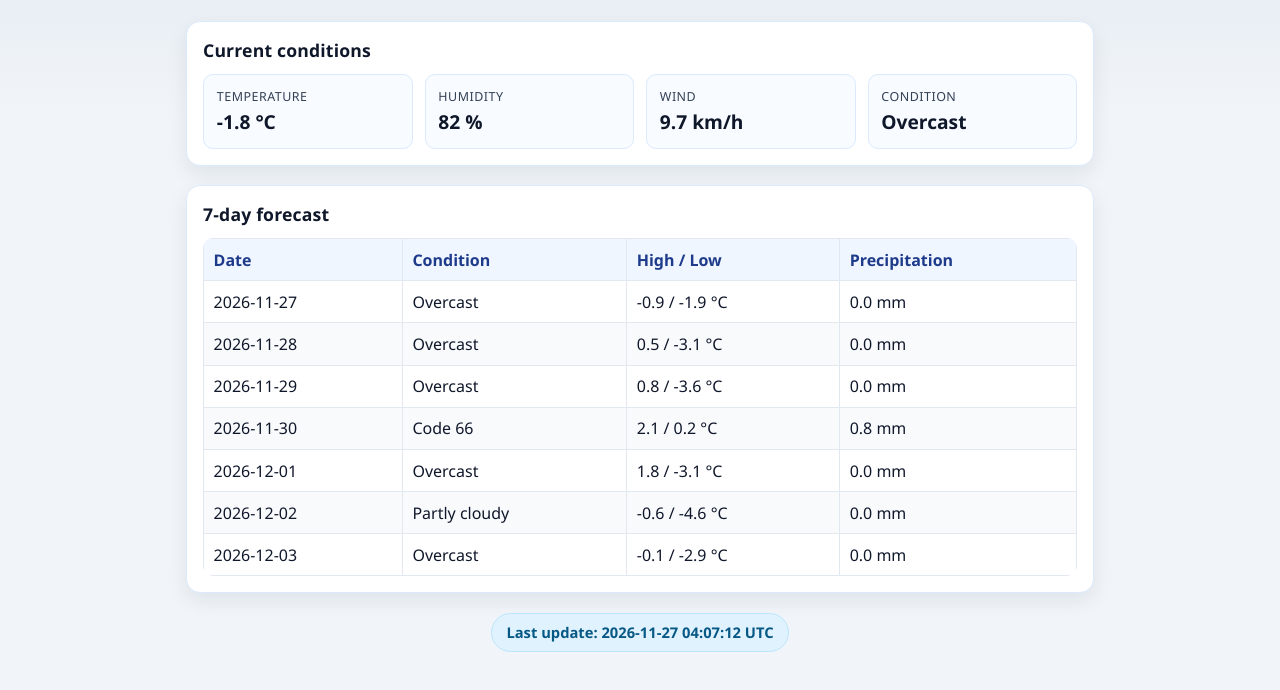
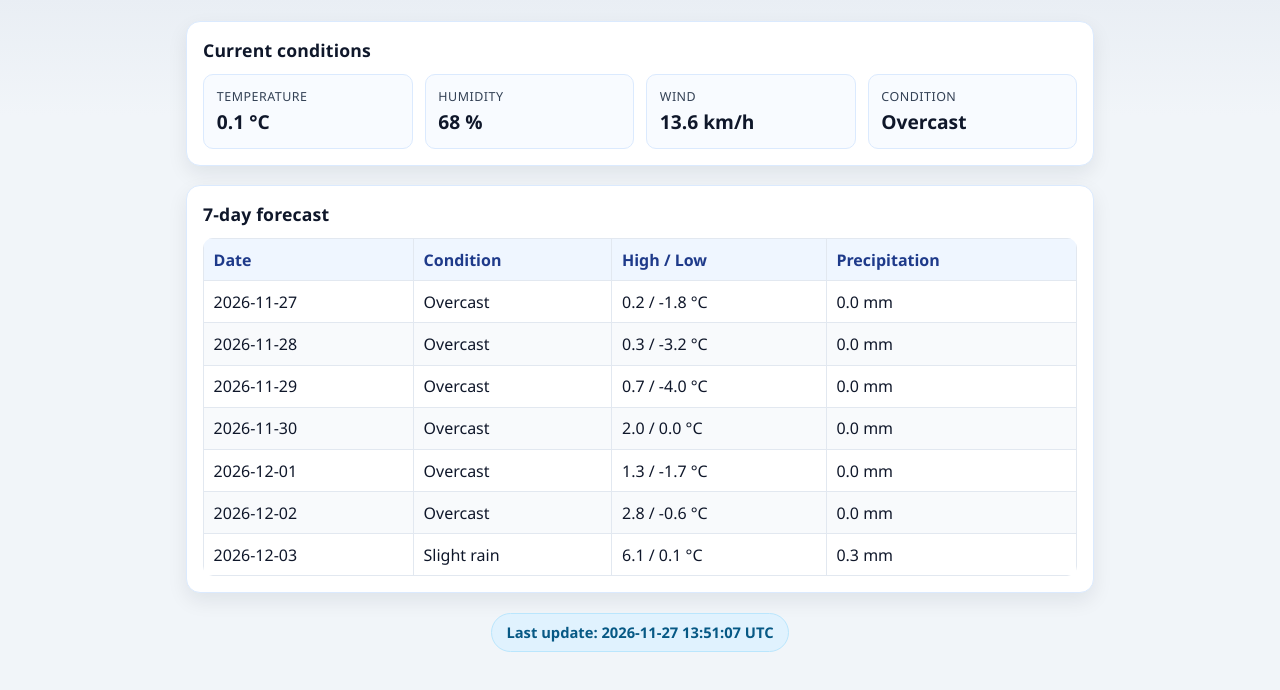
Before and after one commit to mustiego2001-commits/PRACA, a plain HTML site: page index.html in a window 1280 px wide. Shown: the part 104-794 px from the top of the page. Drawn offline with Linux system fonts and the light colour scheme.

Commit message:
chore: refresh weather dashboard data

```diff
--- a/index.html
+++ b/index.html
@@ -111,9 +111,9 @@
     <section class="panel">
       <h2>Current conditions</h2>
       <div class="cards">
-        <div class="card"><div class="label">Temperature</div><div class="value">-1.8 °C</div></div>
-        <div class="card"><div class="label">Humidity</div><div class="value">82 %</div></div>
-        <div class="card"><div class="label">Wind</div><div class="value">9.7 km/h</div></div>
+        <div class="card"><div class="label">Temperature</div><div class="value">0.1 °C</div></div>
+        <div class="card"><div class="label">Humidity</div><div class="value">68 %</div></div>
+        <div class="card"><div class="label">Wind</div><div class="value">13.6 km/h</div></div>
         <div class="card"><div class="label">Condition</div><div class="value">Overcast</div></div>
       </div>
     </section>
@@ -125,13 +125,13 @@
           <tr><th>Date</th><th>Condition</th><th>High / Low</th><th>Precipitation</th></tr>
         </thead>
         <tbody>
-          <tr><td>2026-11-27</td><td>Overcast</td><td>-0.9 / -1.9 °C</td><td>0.0 mm</td></tr><tr><td>2026-11-28</td><td>Overcast</td><td>0.5 / -3.1 °C</td><td>0.0 mm</td></tr><tr><td>2026-11-29</td><td>Overcast</td><td>0.8 / -3.6 °C</td><td>0.0 mm</td></tr><tr><td>2026-11-30</td><td>Code 66</td><td>2.1 / 0.2 °C</td><td>0.8 mm</td></tr><tr><td>2026-12-01</td><td>Overcast</td><td>1.8 / -3.1 °C</td><td>0.0 mm</td></tr><tr><td>2026-12-02</td><td>Partly cloudy</td><td>-0.6 / -4.6 °C</td><td>0.0 mm</td></tr><tr><td>2026-12-03</td><td>Overcast</td><td>-0.1 / -2.9 °C</td><td>0.0 mm</td></tr>
+          <tr><td>2026-11-27</td><td>Overcast</td><td>0.2 / -1.8 °C</td><td>0.0 mm</td></tr><tr><td>2026-11-28</td><td>Overcast</td><td>0.3 / -3.2 °C</td><td>0.0 mm</td></tr><tr><td>2026-11-29</td><td>Overcast</td><td>0.7 / -4.0 °C</td><td>0.0 mm</td></tr><tr><td>2026-11-30</td><td>Overcast</td><td>2.0 / 0.0 °C</td><td>0.0 mm</td></tr><tr><td>2026-12-01</td><td>Overcast</td><td>1.3 / -1.7 °C</td><td>0.0 mm</td></tr><tr><td>2026-12-02</td><td>Overcast</td><td>2.8 / -0.6 °C</td><td>0.0 mm</td></tr><tr><td>2026-12-03</td><td>Slight rain</td><td>6.1 / 0.1 °C</td><td>0.3 mm</td></tr>
         </tbody>
       </table>
     </section>
 
     <footer class="timestamp-wrap">
-      <div class="timestamp">Last update: 2026-11-27 04:07:12 UTC</div>
+      <div class="timestamp">Last update: 2026-11-27 13:51:07 UTC</div>
     </footer>
   </main>
 </body>
```
